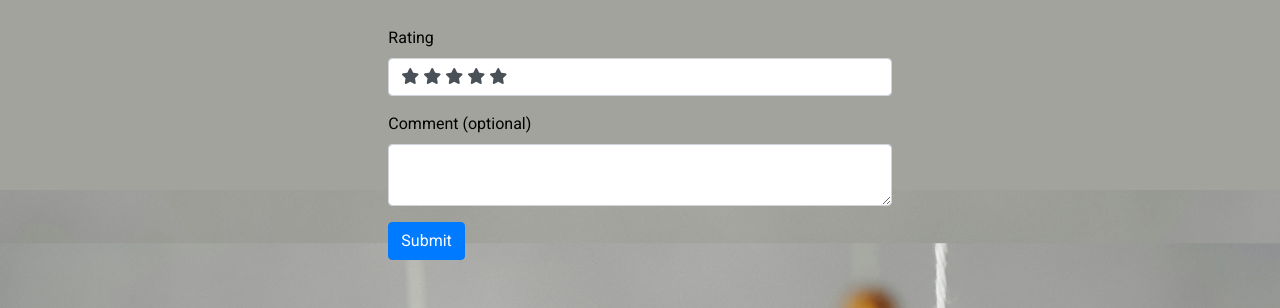
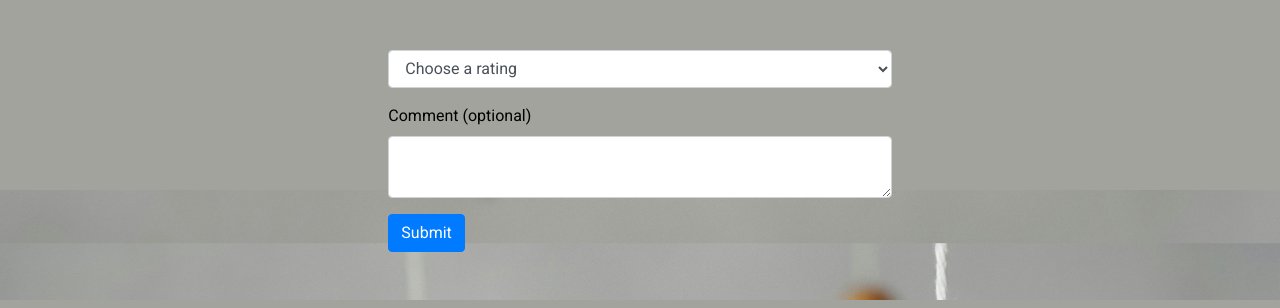
Before and after one commit to matus42/Niche-Art-Toys, a Django app: template products/templates/products/product_detail.html in a window 1280 px wide. Shown: the part 610-918 px from the top of the page. Run offline with Django 3.2, Linux system fonts and the light colour scheme; the template is opened without the code that fills it, so the values that code supplies are empty; parts of the project's set-up code (start-up, migrations or seed data) failed here and were passed over; some libraries are stand-ins or nearby versions.

Commit message:
update rating form

```diff
--- a/products/templates/products/product_detail.html
+++ b/products/templates/products/product_detail.html
@@ -53,12 +53,15 @@
         <form id="rating-form" method="post" class="mt-4">
             {% csrf_token %}
             <div class="form-group star-rating">
-                <label for="score" class="control-label">Rating</label>
-                <div id="stars" class="form-control">
-                    {% for i in "12345" %}
-                    <span class="fa fa-star" data-value="{{ i }}"></span>
-                    {% endfor %}
-                </div>
+                <label for="score" class="control-label"></label>
+                <select name="score" id="score" class="form-control">
+            <option value="">Choose a rating</option>
+            <option value="1">⭐️ - Poor</option>
+            <option value="2">⭐️⭐️ - Fair</option>
+            <option value="3">⭐️⭐️⭐️ - Good</option>
+            <option value="4">⭐️⭐️⭐️⭐️ - Very Good</option>
+            <option value="5">⭐️⭐️⭐️⭐️⭐️ - Excellent</option>
+        </select>
                 <input type="hidden" name="score" id="score">
             </div>
             <div class="form-group">
```
